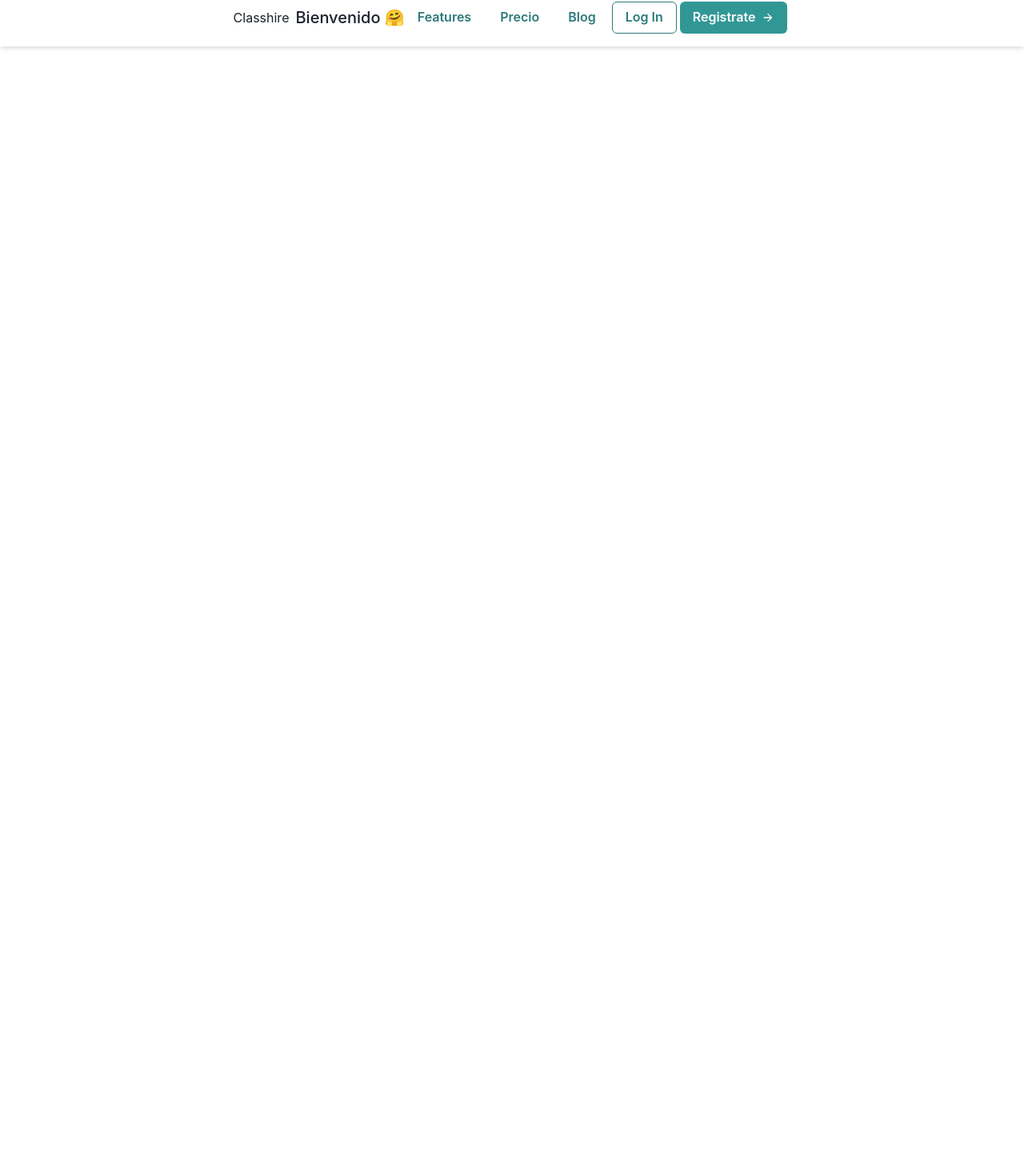
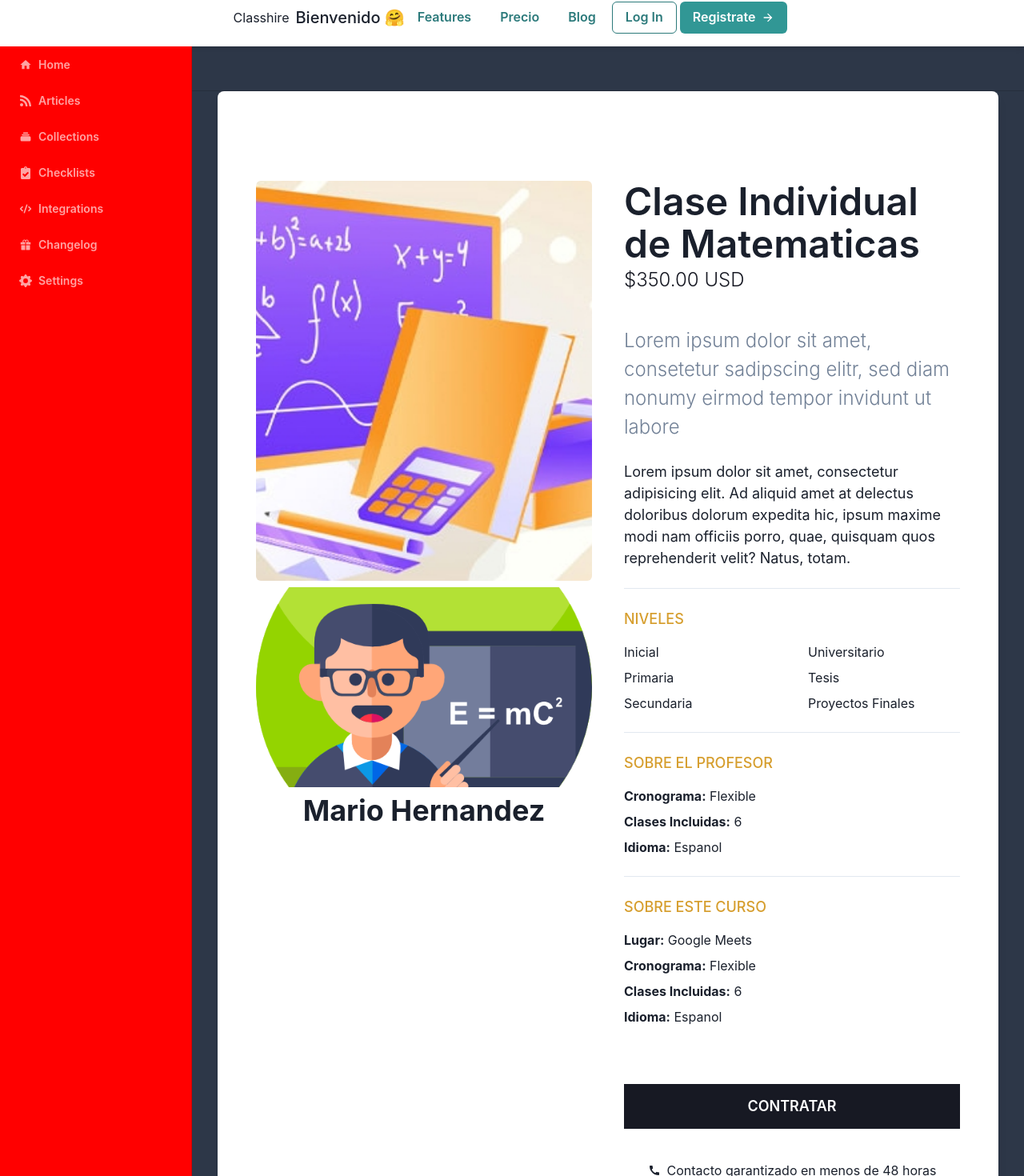
Before and after one commit to gaxelac0/classhire, a React (Create React App) app in the folder frontend/: page /publicacion in a window 1280 px wide. Shown: the part 14-1484 px from the top of the page at 80% size. Before the commit the page ends 800 px from the top, so only its background shows below. Built offline with nearby package versions, Linux system fonts and the light colour scheme; no server answers.

Commit message:
progress on publicacion page

```diff
--- a/frontend/src/App.jsx
+++ b/frontend/src/App.jsx
@@ -5,6 +5,7 @@ import Signup from './pages/Signup/Signup'
 import Login from './pages/Login/Login'
 import Landing from './pages/Landing/Landing'
 import Search from './pages/Search/Search'
+import Publicacion from './pages/Publicacion/Publicacion'
 import Profiles from './pages/Profiles/Profiles'
 import Principal from './pages/Principal/Principal'
 import ChangePassword from './pages/ChangePassword/ChangePassword'
@@ -41,6 +42,8 @@ const App = () => {
         />
         <Route path="/search" element={<Search user={user} />}
         />
+        <Route path="/publicacion" element={<Publicacion user={user} />}
+        />
         <Route
           path="/profiles"
           element={user ? <Profiles /> : <Navigate to="/login" />}
--- /dev/null
+++ b/frontend/src/components/Clase/Clase.jsx
@@ -0,0 +1,216 @@
+import {
+  Box,
+  chakra,
+  Container,
+  Stack,
+  Text,
+  Image,
+  Flex,
+  VStack,
+  Button,
+  Heading,
+  SimpleGrid,
+  StackDivider,
+  useColorModeValue,
+  VisuallyHidden,
+  List,
+  ListItem,
+} from '@chakra-ui/react';
+import { FaChalkboardTeacher, FaInstagram, FaTwitter, FaYoutube } from 'react-icons/fa';
+import { MdAccessible, MdAddChart, MdAddShoppingCart, MdCall, MdCallReceived, MdLocalActivity, MdLocalShipping } from 'react-icons/md';
+
+const Clase = ({ user, handleLogout, teacher, title }) => {
+  return (
+    <Container maxW={'7xl'}>
+      <SimpleGrid
+        columns={{ base: 1, lg: 2 }}
+        spacing={{ base: 8, md: 10 }}
+        py={{ base: 18, md: 24 }}>
+        <Flex>
+
+          <Flex>
+            <VStack>
+            <Image
+              rounded={'md'}
+              alt={'product image'}
+              src='/img/matematicas.jpg'
+              fit={'cover'}
+              align={'center'}
+              w={'100%'}
+              h={{ base: '100%', sm: '400px', lg: '500px' }}
+            />
+            <Image
+              rounded={'md'}
+              alt={'teacher photo'}
+              src='/img/teacher-icon.png'
+              fit={'cover'}
+              align={'center'}
+              w={'100%'}
+              h={{ base: '100%', sm: '200px', lg: '250px' }}
+            />
+            <Heading as='h3'>
+              {teacher.name}
+            </Heading>
+            </VStack>
+          </Flex>
+        </Flex>
+        <Stack spacing={{ base: 6, md: 10 }}>
+          <Box as={'header'}>
+            <Heading
+              lineHeight={1.1}
+              fontWeight={600}
+              fontSize={{ base: '2xl', sm: '4xl', lg: '5xl' }}>
+              {title}
+            </Heading>
+            <Text
+              color={useColorModeValue('gray.900', 'gray.400')}
+              fontWeight={300}
+              fontSize={'2xl'}>
+              $350.00 USD
+            </Text>
+          </Box>
+
+          <Stack
+            spacing={{ base: 4, sm: 6 }}
+            direction={'column'}
+            divider={
+              <StackDivider
+                borderColor={useColorModeValue('gray.200', 'gray.600')}
+              />
+            }>
+            <VStack spacing={{ base: 4, sm: 6 }}>
+              <Text
+                color={useColorModeValue('gray.500', 'gray.400')}
+                fontSize={'2xl'}
+                fontWeight={'300'}>
+                Lorem ipsum dolor sit amet, consetetur sadipscing elitr, sed
+                diam nonumy eirmod tempor invidunt ut labore
+              </Text>
+              <Text fontSize={'lg'}>
+                Lorem ipsum dolor sit amet, consectetur adipisicing elit. Ad
+                aliquid amet at delectus doloribus dolorum expedita hic, ipsum
+                maxime modi nam officiis porro, quae, quisquam quos
+                reprehenderit velit? Natus, totam.
+              </Text>
+            </VStack>
+            <Box>
+              <Text
+                fontSize={{ base: '16px', lg: '18px' }}
+                color={useColorModeValue('yellow.500', 'yellow.300')}
+                fontWeight={'500'}
+                textTransform={'uppercase'}
+                mb={'4'}>
+                Niveles
+              </Text>
+
+              <SimpleGrid columns={{ base: 1, md: 2 }} spacing={10}>
+                <List spacing={2}>
+                  <ListItem>Inicial</ListItem>
+                  <ListItem>Primaria</ListItem>{' '}
+                  <ListItem>Secundaria</ListItem>
+                </List>
+                <List spacing={2}>
+                  <ListItem>Universitario</ListItem>
+                  <ListItem>Tesis</ListItem>
+                  <ListItem>Proyectos Finales</ListItem>
+                </List>
+              </SimpleGrid>
+            </Box>
+            <Box>
+              <Text
+                fontSize={{ base: '16px', lg: '18px' }}
+                color={useColorModeValue('yellow.500', 'yellow.300')}
+                fontWeight={'500'}
+                textTransform={'uppercase'}
+                mb={'4'}>
+                Sobre el profesor
+              </Text>
+
+              <List spacing={2}>
+
+                <ListItem>
+                  <Text as={'span'} fontWeight={'bold'}>
+                    Cronograma:
+                  </Text>{' '}
+                  Flexible
+                </ListItem>
+                <ListItem>
+                  <Text as={'span'} fontWeight={'bold'}>
+                    Clases Incluidas:
+                  </Text>{' '}
+                  6
+                </ListItem>
+                <ListItem>
+                  <Text as={'span'} fontWeight={'bold'}>
+                    Idioma:
+                  </Text>{' '}
+                  Espanol
+                </ListItem>
+              </List>
+            </Box>
+            <Box>
+              <Text
+                fontSize={{ base: '16px', lg: '18px' }}
+                color={useColorModeValue('yellow.500', 'yellow.300')}
+                fontWeight={'500'}
+                textTransform={'uppercase'}
+                mb={'4'}>
+                Sobre este curso
+              </Text>
+
+              <List spacing={2}>
+                <ListItem>
+                  <Text as={'span'} fontWeight={'bold'}>
+                    Lugar:
+                  </Text>{' '}
+                  Google Meets
+                </ListItem>
+                <ListItem>
+                  <Text as={'span'} fontWeight={'bold'}>
+                    Cronograma:
+                  </Text>{' '}
+                  Flexible
+                </ListItem>
+                <ListItem>
+                  <Text as={'span'} fontWeight={'bold'}>
+                    Clases Incluidas:
+                  </Text>{' '}
+                  6
+                </ListItem>
+                <ListItem>
+                  <Text as={'span'} fontWeight={'bold'}>
+                    Idioma:
+                  </Text>{' '}
+                  Espanol
+                </ListItem>
+              </List>
+            </Box>
+          </Stack>
+
+          <Button
+            rounded={'none'}
+            w={'full'}
+            mt={8}
+            size={'lg'}
+            py={'7'}
+            bg={useColorModeValue('gray.900', 'gray.50')}
+            color={useColorModeValue('white', 'gray.900')}
+            textTransform={'uppercase'}
+            _hover={{
+              transform: 'translateY(2px)',
+              boxShadow: 'lg',
+            }}>
+            Contratar
+          </Button>
+
+          <Stack direction="row" alignItems="center" justifyContent={'center'}>
+            <MdCall />
+            <Text>Contacto garantizado en menos de 48 horas</Text>
+          </Stack>
+        </Stack>``
+      </SimpleGrid>
+    </Container>
+  );
+}
+
+export default Clase;
--- a/frontend/src/pages/Publicacion/Publicacion.jsx
+++ b/frontend/src/pages/Publicacion/Publicacion.jsx
@@ -7,15 +7,24 @@ import {
   Flex,
   IconButton,
   useDisclosure,
+  chakra,
+  Link,
+  Image
 } from "@chakra-ui/react";
 import { FiMenu } from "react-icons/fi";
 
 import SidebarContent from "../../components/SideBar/SideBar";
+import Clase from "../../components/Clase/Clase";
+
 
 
 const Publicacion = ({ user, handleLogout }) => {
 
   const sidebar = useDisclosure();
+
+  let teacher = {
+    name:"Mario Hernandez"
+  }
 
   return (
     <Box
@@ -76,6 +85,32 @@ const Publicacion = ({ user, handleLogout }) => {
         </Flex>
 
 
+        <Flex
+          width="full"
+          height="full"
+          alignItems="center"
+          justifyContent="center"
+          px={8}
+        >
+          <Box
+            mx="auto"
+            px={8}
+            py={4}
+            rounded="lg"
+            shadow="lg"
+            bg="white"
+            _dark={{
+              bg: "gray.800",
+            }}
+            maxW="max"
+            maxH="max"
+          >
+
+
+            <Clase title={'Clase Individual de Matematicas'} teacher={teacher} />
+          </Box>
+        </Flex>
+
 
       </Box>
     </Box>
```
Also changed, not shown: frontend/public/img/matematicas.jpg (added), frontend/public/img/teacher-icon.png (added).
